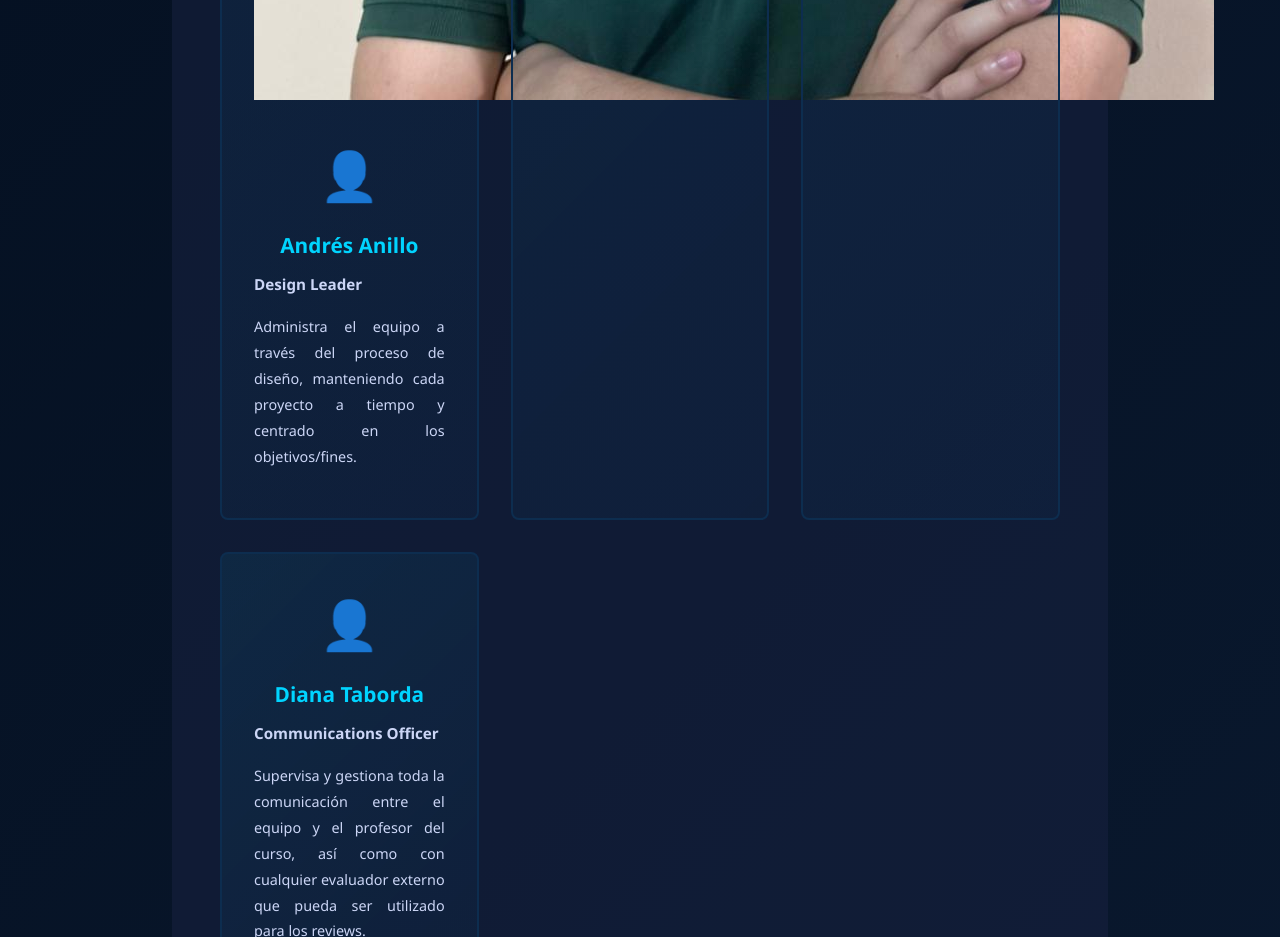
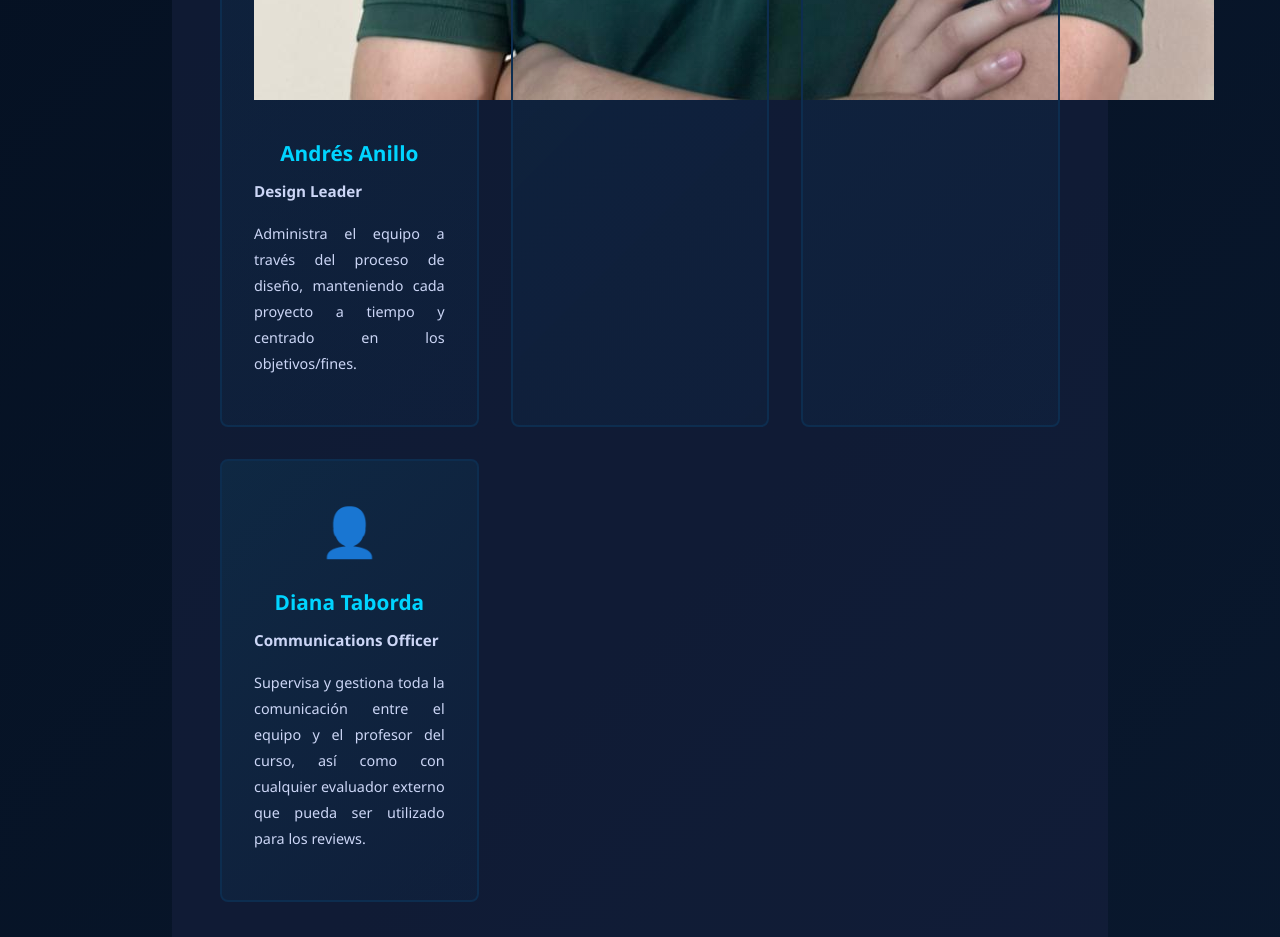
Before and after one commit to dianactm13-ai/OPAMP, a plain HTML site: page equipo.html in a window 1280 px wide. Shown: the part 1740-2677 px from the top of the page. Drawn offline with Linux system fonts and the light colour scheme.

Commit message:
Update equipo.html

```diff
--- a/equipo.html
+++ b/equipo.html
@@ -70,7 +70,7 @@
             <div class="team-icon">
   <img src="images/andres.jpg" alt="Andrés Anillo" class="team-photo">
 </div>
-            <div class="team-icon">👤</div>
+
 
             <!-- ★ EDITAR: nombre completo del integrante -->
             <h3>Andrés Anillo</h3>
```
